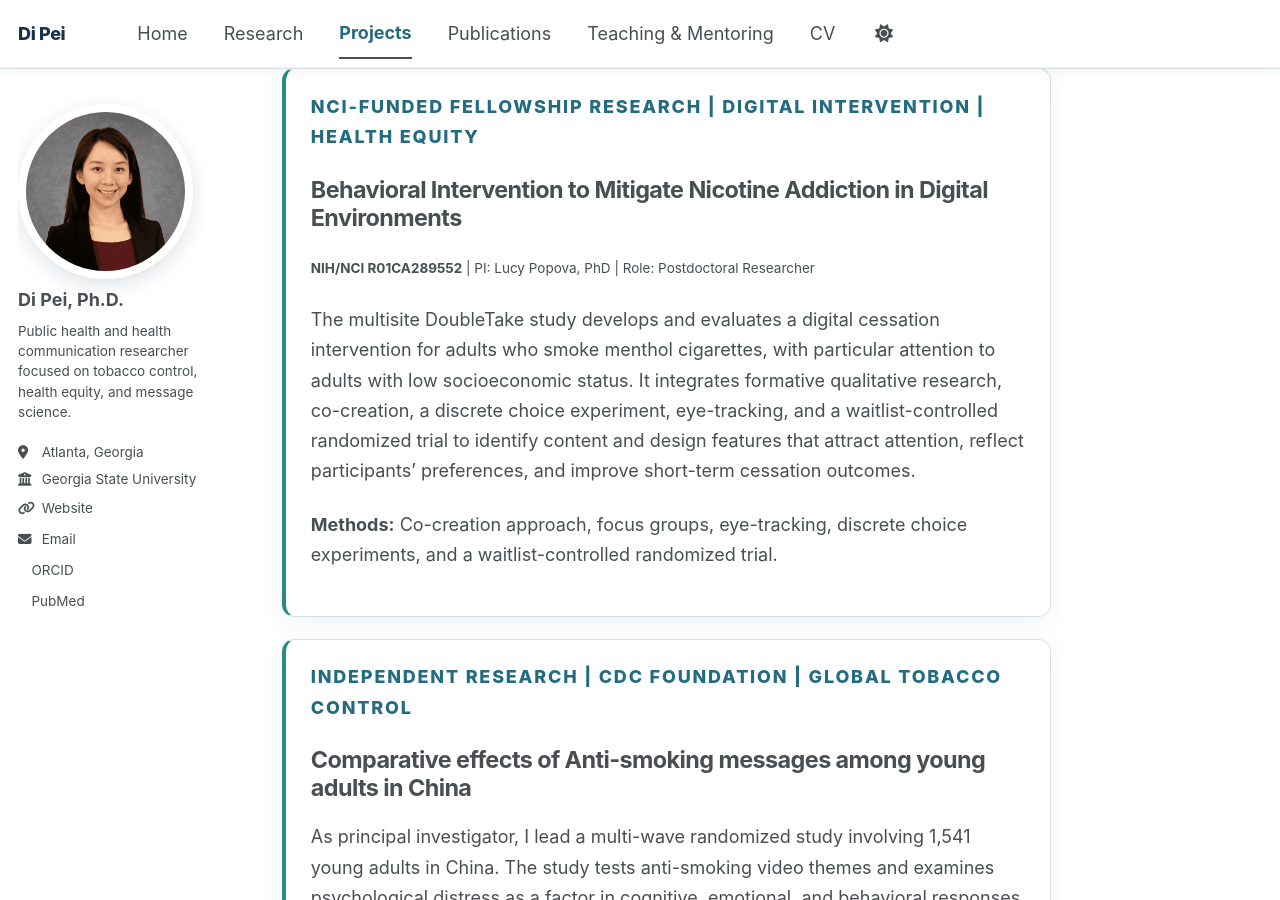
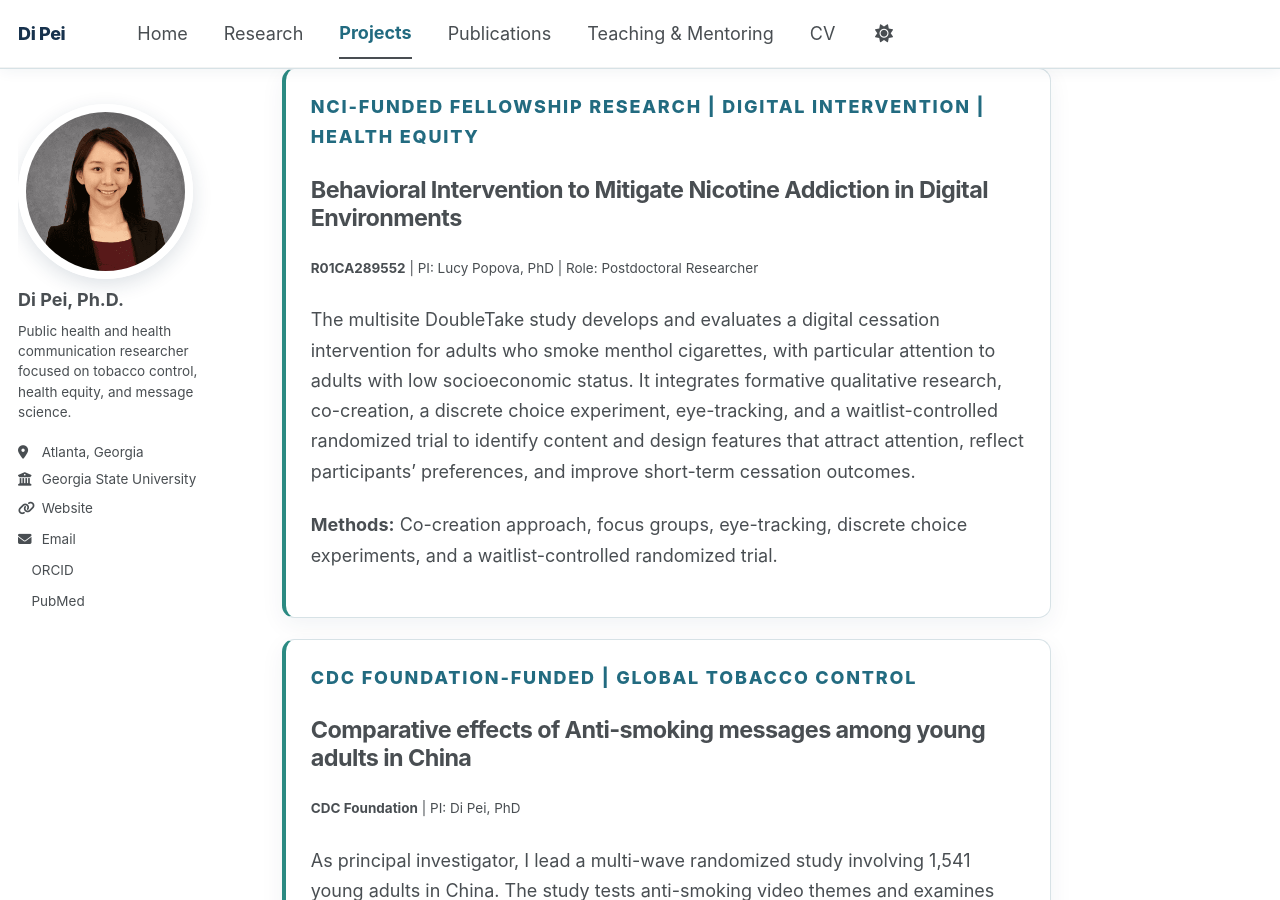
Before and after one commit to DiPeiResearch/DiPeiResearch.github.io, a Jekyll site: the page built from _pages/projects.md, in a window 1280 px wide and 900 px high, scrolled down 1023 px. Built offline with Jekyll 4.4.1, drawn with Linux system fonts in a browser that asks for light colours; a style sheet for code colours, icons or effects is not loaded; some of the changed text lies outside the part shown.

Commit message:
Update projects.md

```diff
--- a/_pages/projects.md
+++ b/_pages/projects.md
@@ -12,7 +12,7 @@ At Georgia State University, I contribute as a postdoctoral researcher to severa
 <section class="project-card">
   <p class="card-label">NIH-funded research | Randomized trial | Priority populations</p>
   <h2>Communicating about Nicotine and Differential Risks of Tobacco Products in Priority Populations</h2>
-  <p><small><strong>NIH/NCI R01CA239308</strong> | PI: Lucy Popova, PhD | Role: Postdoctoral Researcher</small></p>
+  <p><small><strong>R01CA239308</strong> | PI: Lucy Popova, PhD | Role: Postdoctoral Researcher</small></p>
   <p>A central study within this project is NICER (Nicotine Intervention and Communication for Empowering Reduction), a two-site randomized trial integrating very low nicotine cigarette use with theory-based message exposure. The communication component addresses nicotine-related misperceptions and quit motivation among adults who smoke, including people experiencing serious psychological distress and socioeconomic disadvantage.</p>
   <p><strong>Methods:</strong> Randomized trial, message testing, qualitative coding, and longitudinal behavioral measurement.</p>
   <p><a href="https://doi.org/10.1186/s13063-025-09216-8">Pei, D., Juris, A., Nkansah, P., Thrasher, J. F., Giordano, N. A., Henderson, K. C., ... & Popova, L. (2025). Nicotine Intervention and Communication for Empowering Reduction (NICER): study protocol for a randomized controlled trial among priority populations of people who smoke. Trials, 26(1), 514.</a></p>
@@ -21,14 +21,15 @@ At Georgia State University, I contribute as a postdoctoral researcher to severa
 <section class="project-card">
   <p class="card-label">NCI-funded fellowship research | Digital intervention | Health equity</p>
   <h2>Behavioral Intervention to Mitigate Nicotine Addiction in Digital Environments</h2>
-  <p><small><strong>NIH/NCI R01CA289552</strong> | PI: Lucy Popova, PhD | Role: Postdoctoral Researcher</small></p>
+  <p><small><strong>R01CA289552</strong> | PI: Lucy Popova, PhD | Role: Postdoctoral Researcher</small></p>
   <p>The multisite DoubleTake study develops and evaluates a digital cessation intervention for adults who smoke menthol cigarettes, with particular attention to adults with low socioeconomic status. It integrates formative qualitative research, co-creation, a discrete choice experiment, eye-tracking, and a waitlist-controlled randomized trial to identify content and design features that attract attention, reflect participants’ preferences, and improve short-term cessation outcomes.</p>
   <p><strong>Methods:</strong> Co-creation approach, focus groups, eye-tracking, discrete choice experiments, and a waitlist-controlled randomized trial.</p>
 </section>
 
 <section class="project-card">
-  <p class="card-label">Independent research  | CDC Foundation | Global tobacco control</p>
+  <p class="card-label">CDC Foundation-funded | Global tobacco control</p>
   <h2>Comparative effects of Anti-smoking messages among young adults in China</h2>
+  <p><small><strong>CDC Foundation</strong> | PI: Di Pei, PhD </small></p>
   <p>As principal investigator, I lead a multi-wave randomized study involving 1,541 young adults in China. The study tests anti-smoking video themes and examines psychological distress as a factor in cognitive, emotional, and behavioral responses over time.</p>
   <p><strong>Methods:</strong> Message design, randomized experiment, longitudinal follow-up, content analysis, mediation, and moderation analysis.</p>
 </section>
```
